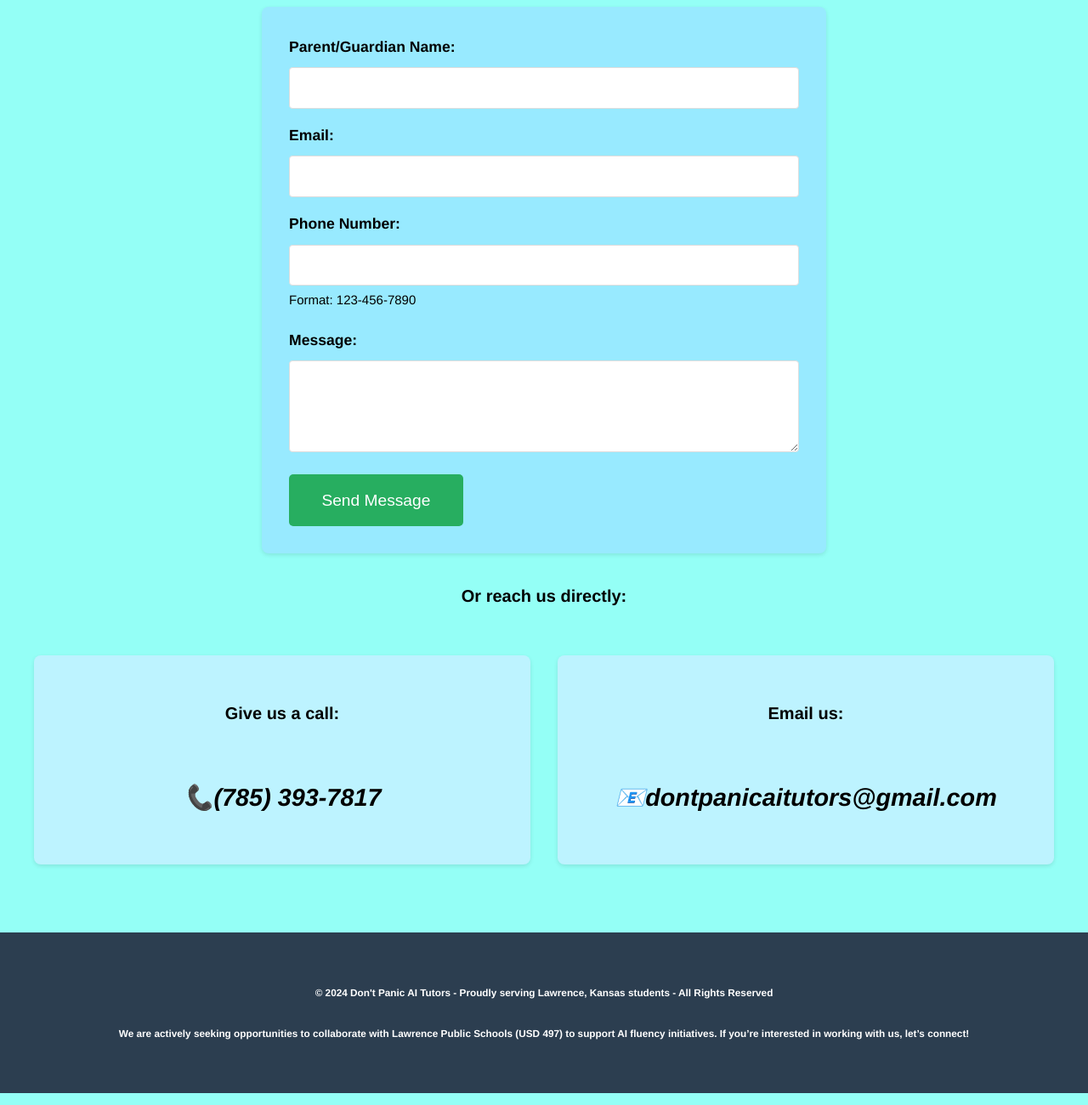
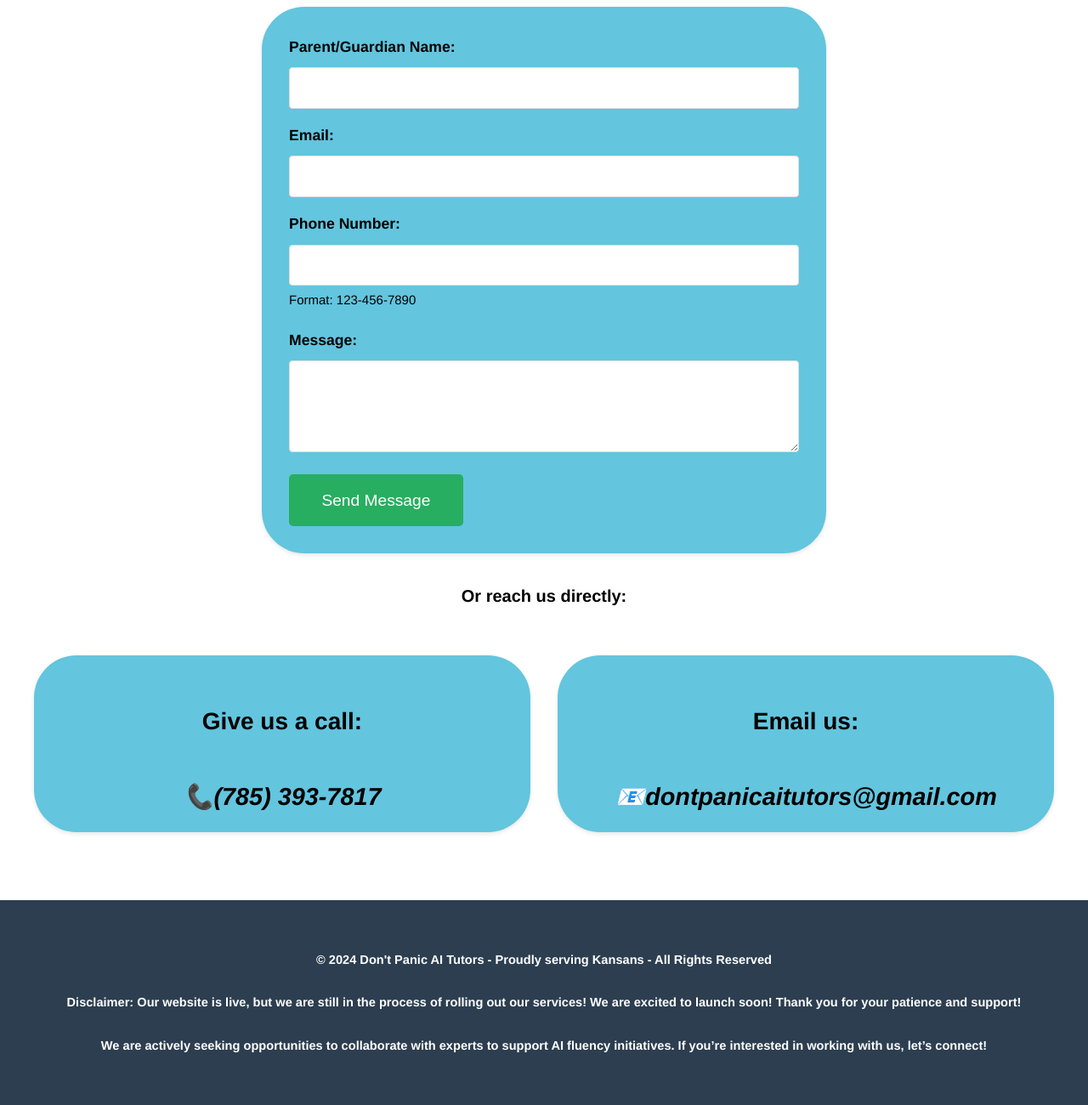
Before and after one commit to DontPanicAITutors/dontpanicaitutors.github.io, a plain HTML site: page Don'tPanicAITutorsContact.html in a window 1280 px wide. Shown: the part 644-1944 px from the top of the page at 85% size. Drawn offline with Linux system fonts and the light colour scheme.

Commit message:
Update Don'tPanicAITutorsContact.html
woo

```diff
--- a/Don'tPanicAITutorsContact.html
+++ b/Don'tPanicAITutorsContact.html
@@ -10,7 +10,7 @@
             line-height: 1.8;
             margin: 0;
             padding: 0;
-            background-color: #94fff6;
+            background-color: #ffffff;
             font-size: 18px;
         }
         p {
@@ -27,7 +27,7 @@
         }
 
         header {
-            background-color: #63c8f4;
+            background-color: #ffffff;
             text-align: center;
             padding: 1rem 2rem;
         }
@@ -63,8 +63,8 @@
 
         h1 { font-size: 2.8rem; }
         h2 { font-size: 2.2rem; text-align: center;}
-        h3 { font-size: 1.8rem; }
-        h4 { font-size: 20px; }
+        h3 { font-size: 1.8rem; margin:0px}
+        h4 { font-size: 28px; }
 
         .cta-button {
             display: inline-block;
@@ -78,9 +78,9 @@
         }
 
         .course-card {
-            background-color: rgb(189, 243, 255);
-            padding: 1.5rem;
-            border-radius: 8px;
+            background-color: #63c5de;
+            padding: 1rem;
+            border-radius: 50px;
             box-shadow: 0 2px 5px rgba(0,0,0,0.1);
             font-size: 1.05rem;
             display: flex;
@@ -104,9 +104,9 @@
         }
 
         .contact-form {
-            background-color: #98eaff;
+            background-color: #63c5de;
             padding: 2rem;
-            border-radius: 8px;
+            border-radius: 50px;
             box-shadow: 0 2px 5px rgba(0,0,0,0.1);
             max-width: 600px;
             margin: 2rem auto;
@@ -202,7 +202,7 @@
         .banner {
             overflow: hidden; /* Overflow */
             white-space: nowrap; /* Prevent line breaks */
-            background-color: #63c8f4; /* Dark background */
+            background-color: #ffffff; /* Dark background */
             color: #000000; /* White text color */
             padding: 10px 0; /* Padding */
             font-family: Helvetica Neue, Helvetica, Arial, sans-serif;
@@ -210,7 +210,7 @@
 
         .banner-content {
             display: inline-block;
-            animation: scroll-banner 15s linear infinite; /* Animation effect */
+            animation: scroll-banner 20s linear infinite; /* Animation effect */
         }
 
         @keyframes scroll-banner {
@@ -281,8 +281,9 @@
         </div>
     </section>
     <footer>
-        <h6>© 2024 Don't Panic AI Tutors - Proudly serving Lawrence, Kansas students - All Rights Reserved</h6>
-        <h6>We are actively seeking opportunities to collaborate with Lawrence Public Schools (USD 497) to support AI fluency initiatives. If you’re interested in working with us, let’s connect!</h6>
+        <h5>© 2024 Don't Panic AI Tutors - Proudly serving Kansans - All Rights Reserved</h5>
+        <h5>Disclaimer: Our website is live, but we are still in the process of rolling out our services! We are excited to launch soon! Thank you for your patience and support!</h5>
+        <h5>We are actively seeking opportunities to collaborate with experts to support AI fluency initiatives. If you’re interested in working with us, let’s connect!</h5>
     </footer>
 </body>
 </html>
```
